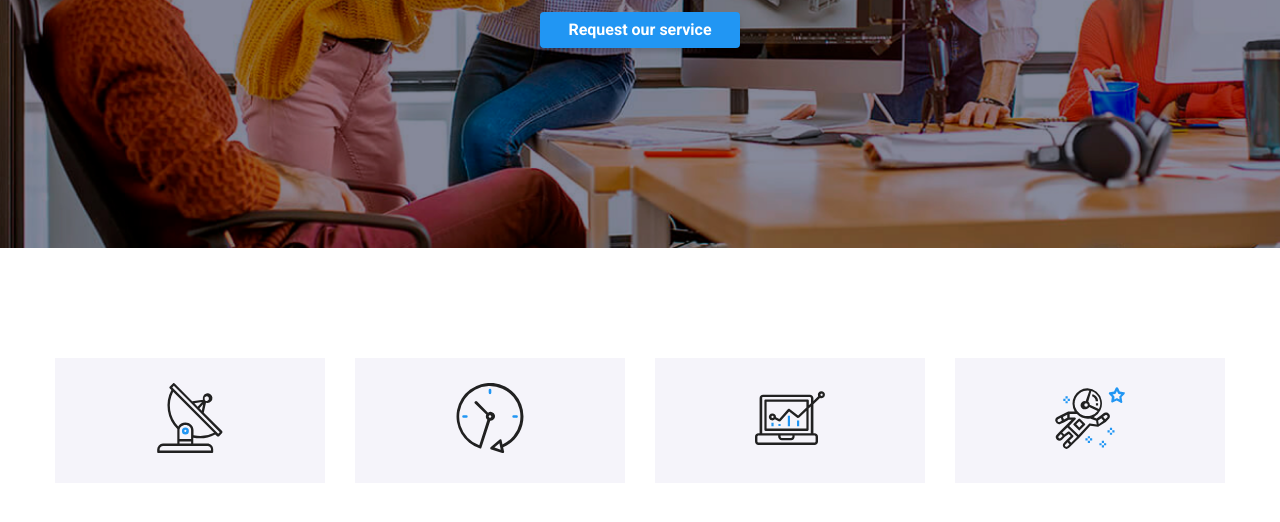
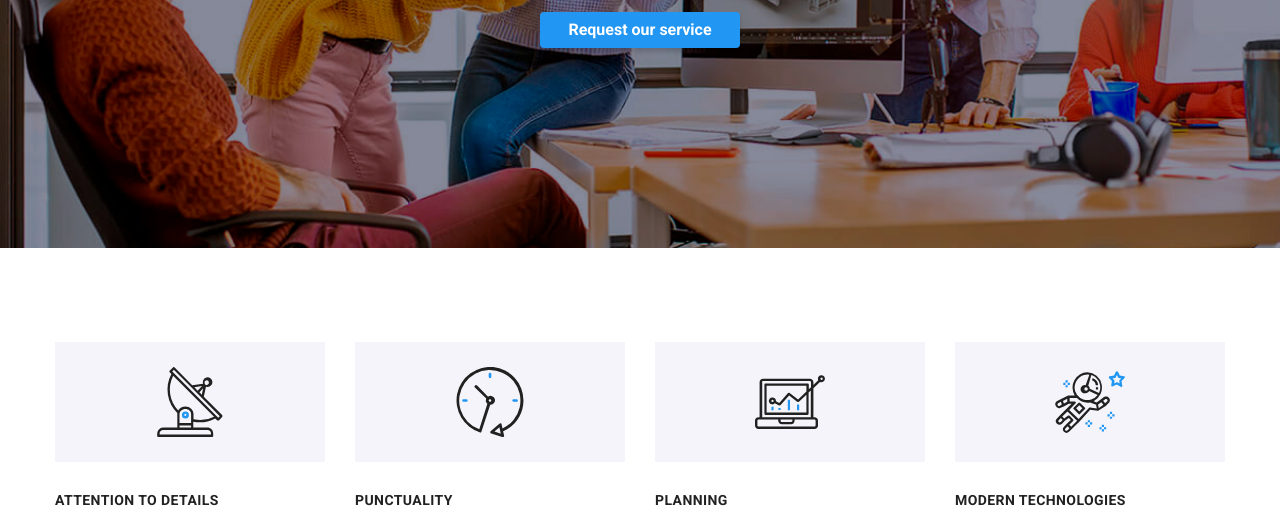
Before and after one commit to gavrila0909/goit-markup-hw-04, a plain HTML site: page index.html in a window 1280 px wide. Shown: the part 419-941 px from the top of the page. Drawn offline with nearby package versions, Linux system fonts and the light colour scheme.

Commit message:
introduced icon into existing list

```diff
--- a/css/style.css
+++ b/css/style.css
@@ -122,24 +122,6 @@
     width: 100%;
     padding: 94px 0px;
 }
-.svg-section ul {
-    display: flex;
-    flex-direction: row;
-    align-items: center;
-    justify-content: center;
-    list-style-type: none;
-    column-gap: 30px;
-    padding: 0px;
-    margin-bottom: 30px;
-}
-.svg-section ul li{
-    padding: 25px 100px;
-    background-color: #F5F4FA;
-    align-items: center;
-    justify-content: center;
-}
-
-
 .features-style{
     display:flex;
     flex-direction: row;
@@ -147,17 +129,27 @@
     width: 1170px;
     column-gap: 30px;
     padding: 0px;
-    margin-bottom: 94px;
+    margin: 0px 0px 94px 0px;
 }
+.features-style li .svg-section{
+     background-color: #F5F4FA;
+     padding: 25px 100px;
+     align-items: center;
+     justify-content: center;
+     width: 270px;
+     height: 120px;
+     margin-bottom: -5px;
+}
+
+
 .features-style h3{
    margin-bottom: 10px;
-   margin-top: 0px;
+   margin-top: 30px;
 }
 
 .features-style p{
     margin: 0px;
 }
-
 
 
 
--- a/index.html
+++ b/index.html
@@ -53,29 +53,25 @@
 
  <div class="about-us-style">
 
-  <div class="svg-section">
-    <ul>
-      <li><svg width="70" height="70"><use href="./symbol-defs.svg#icon-antenna"/></svg></li>
-      <li><svg width="70" height="70"><use href="./symbol-defs.svg#icon-clock"/></svg></li>
-      <li><svg width="70" height="70"><use href="./symbol-defs.svg#icon-diagram"/></svg></li>
-      <li><svg width="70" height="70"><use href="./symbol-defs.svg#icon-astronaut"/></svg></li>
-    </ul>
-  </div>
 
    <ul class="features-style">
     <li>
+     <svg class="svg-section"  width="70" height="70"><use class="icon"  href="./symbol-defs.svg#icon-antenna"/></svg>
      <h3>ATTENTION TO DETAILS</h3>
      <p>We go into all the details and processes of your business to develop a customized solution.</p>
     </li>
     <li>
+      <svg class="svg-section" width="70" height="70"><use href="./symbol-defs.svg#icon-clock"/></svg>
      <h3>PUNCTUALITY</h3>
      <p>With us, you can feel safe and secure. An important principle of the company: respect your time and deadlines.</p>
     </li>
     <li>
+       <svg class="svg-section" width="70" height="70"><use href="./symbol-defs.svg#icon-diagram"/></svg>
        <h3>PLANNING</h3>
       <p>You will be able to observe and participate in every phase of solution development and implementation.</p>
     </li>
     <li>
+      <svg class="svg-section" width="70" height="70"><use href="./symbol-defs.svg#icon-astronaut"/></svg>
       <h3>MODERN TECHNOLOGIES</h3>
       <p>We use innovative tools to solve assigned tasks. It's time to simplify work processes.</p>
      </li>
@@ -159,8 +155,6 @@
           <a href=""><svg width="106" height="60"><use href="./symbol-defs.svg#icon-RG4"/></svg></a>
           <a href=""><svg width="106" height="60"><use href="./symbol-defs.svg#icon-RG5"/></svg></a>
           <a href=""><svg width="106" height="60"><use href="./symbol-defs.svg#icon-RG6"/></svg></a>
-
-
         </div>
   </div>
   </main>
```
